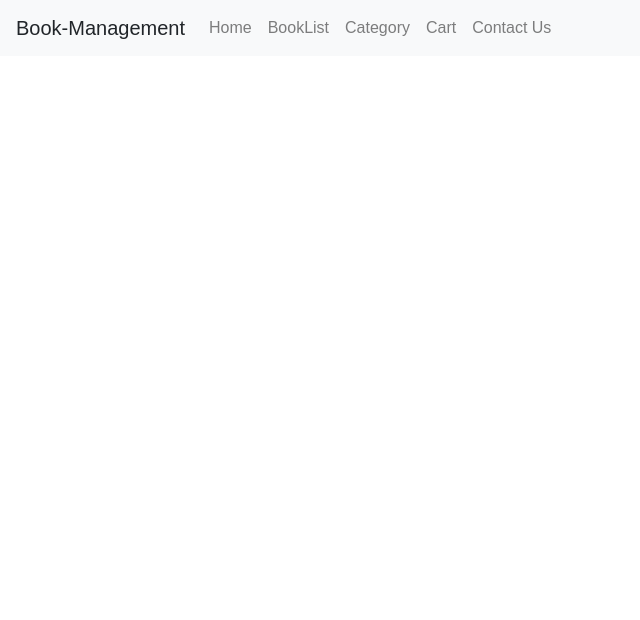
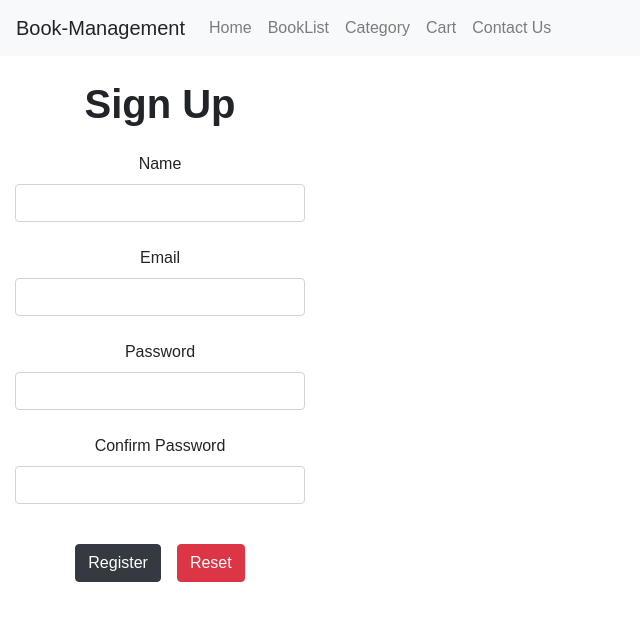
Before and after one commit to Kartik-bonamisoftware/Book-Management-App, a React (Create React App) app: page /signup in a window 1280 px wide. Shown: the top 620 px of the page, without its empty margins (0-640 px from the left). Built offline with nearby package versions, Linux system fonts and the light colour scheme.

Commit message:
Work on progress

```diff
--- a/package.json
+++ b/package.json
@@ -7,12 +7,15 @@
     "@emotion/styled": "^11.8.1",
     "@mui/material": "^5.5.2",
     "bootstrap": "^4.6.1",
+    "formik": "^2.2.9",
     "react": "^17.0.2",
     "react-dom": "^17.0.2",
     "react-redux": "^7.2.6",
     "react-router-dom": "^5.2.0",
     "react-scripts": "^4.0.3",
-    "redux": "^4.1.2"
+    "redux": "^4.1.2",
+    "redux-thunk": "^2.4.1",
+    "yup": "^0.32.11"
   },
   "devDependencies": {},
   "scripts": {
--- a/src/App.js
+++ b/src/App.js
@@ -8,12 +8,16 @@ import Author from "./view/Author";
 import Cart from "./view/Cart";
 import ContactUs from "./view/ContactUs";
 import Header from "./components/header/Header";
+import SignIn from "./components/forms/SignIn";
+import SignUp from "./components/forms/SignUp";
 
 const App = () => {
   return (
     <div className="App">
       <Header />
       <Switch>
+        <Route exact path="/signin" component={SignIn} />
+        <Route exact path="/signup" component={SignUp} />
         <Route exact path="/" component={Home} />
         <Route exact path="/booklist" component={BookList} />
         <Route path="/booklist/author" component={Author} />
--- /dev/null
+++ b/src/components/forms/SignIn.jsx
@@ -0,0 +1,45 @@
+import React from "react";
+import { Form, Formik } from "formik";
+import { Link } from "react-router-dom";
+import TextField from "../ui/TextField";
+import signInSchema from "../validation/signInSchema";
+
+const SignIn = () => {
+  const initialValues = {
+    username: "",
+    password: "",
+  };
+  return (
+    <Formik
+      initialValues={initialValues}
+      validationSchema={signInSchema}
+      onSubmit={(values) => {
+        console.log(values);
+      }}
+    >
+      {() => (
+        <div className="col-md-2">
+          <h1 className="my-5 font-weight-bold .display-4">Login</h1>
+          {/* {console.log(formik.values)} */}
+          <Form>
+            <TextField label="Username" name="username" type="email" />
+            <TextField label="Password" name="password" type="password" />
+            <button className="btn btn-success mt-3 m-2" type="submit">
+              Login
+            </button>
+            <button className="btn btn-dark mt-3 m-2">
+              <Link
+                to="/signup"
+                style={{ textDecoration: "none", color: "white" }}
+              >
+                Register
+              </Link>
+            </button>
+          </Form>
+        </div>
+      )}
+    </Formik>
+  );
+};
+
+export default SignIn;
--- /dev/null
+++ b/src/components/forms/SignUp.jsx
@@ -0,0 +1,46 @@
+import { Form, Formik } from "formik";
+import React from "react";
+import TextField from "../ui/TextField";
+import signUpSchema from "../validation/signUpSchema";
+
+const SignUp = () => {
+  const initialValues = {
+    firstName: "",
+    email: "",
+    password: "",
+    confirmPassword: "",
+  };
+
+  return (
+    <Formik
+      initialValues={initialValues}
+      validationSchema={signUpSchema}
+      onSubmit={(values) => {
+        console.log(values);
+      }}
+    >
+      {() => (
+        <div className="col-md-3">
+          <h1 className="my-4 font-weight-bold .display-4">Sign Up</h1>
+          <Form>
+            <TextField label="Name" name="firstName" type="text" />
+            <TextField label="Email" name="email" type="email" />
+            <TextField label="Password" name="password" type="password" />
+            <TextField
+              label="Confirm Password"
+              name="confirmPassword"
+              type="password"
+            />
+            <button className="btn btn-dark mt-3 m-2" type="submit">
+              Register
+            </button>
+            <button className="btn btn-danger mt-3 m-2" type="reset">
+              Reset
+            </button>
+          </Form>
+        </div>
+      )}
+    </Formik>
+  );
+};
+export default SignUp;
--- /dev/null
+++ b/src/components/ui/TextField.js
@@ -0,0 +1,26 @@
+import React from "react";
+import { ErrorMessage, useField } from "formik";
+
+const TextField = ({ label, ...props }) => {
+  const [field, meta] = useField(props);
+  //   console.log("field", field);
+  //   console.log("meta", meta);
+  //   console.log("props", props);
+  //   console.log("useField", useField);
+
+  return (
+    <div className="mb-4">
+      <label htmlFor={field.name}>{label}</label>
+      <input
+        className={`form-control shadow-none ${
+          meta.touched && meta.error && "is-invalid"
+        }`}
+        {...field}
+        {...props}
+        autoComplete="on"
+      />
+      <ErrorMessage component="div" name={field.name} className="error" />
+    </div>
+  );
+};
+export default TextField;
--- /dev/null
+++ b/src/components/validation/signInSchema.js
@@ -0,0 +1,11 @@
+import * as yup from "yup";
+
+const signInSchema = yup.object().shape({
+  username: yup.string().email().required("Enter Your Username"),
+  password: yup.string().required("Enter Your Password"),
+});
+
+// username: "",
+// password: "",
+
+export default signInSchema;
--- /dev/null
+++ b/src/components/validation/signUpSchema.js
@@ -0,0 +1,26 @@
+import * as yup from "yup";
+
+const nameRegExp = /^[aA-zZ\s]+$/;
+const signUpSchema = yup.object().shape({
+  firstName: yup
+    .string()
+    .matches(nameRegExp, "Please Enter Valid Name")
+    .min(3, "Too Short!")
+    .max(20, "Too Long!")
+    .required("Required"),
+  email: yup.string().email("Invalid email").required("Required"),
+  password: yup
+    .string()
+    // .matches(
+    //   /^(?=.*[a-z])(?=.*[A-Z])(?=.*[0-9])(?=.*[!@#\$%\^&\*])(?=.{8,})/,
+    //   "Must Contain 8 Characters, One Uppercase, One Lowercase, One Number and One Special Case Character"
+    // )
+    .required("Please Enter Your Password"),
+  confirmPassword: yup
+    .string()
+    .oneOf([yup.ref("password"), null], "Passwords must match")
+    .required("Please Enter Your Confirm Password")
+    .required("Please Enter Your Confirm Password"),
+});
+
+export default signUpSchema;
--- a/src/index.js
+++ b/src/index.js
@@ -5,9 +5,10 @@ import "./index.css";
 import { BrowserRouter } from "react-router-dom";
 import rootReducer from "./redux/reducers/rootReducer";
 import { Provider } from "react-redux";
-import { createStore } from "redux";
+import { applyMiddleware, createStore } from "redux";
+import thunk from "redux-thunk";
 
-const store = createStore(rootReducer);
+const store = createStore(rootReducer, applyMiddleware(thunk));
 console.log("store data", store);
 
 ReactDOM.render(
```
Also changed, not shown: src/components/forms/BillingAddress.jsx (added), src/components/forms/ContactUs.jsx (added), 1 other file (tests, documents, lock files or other folders).
